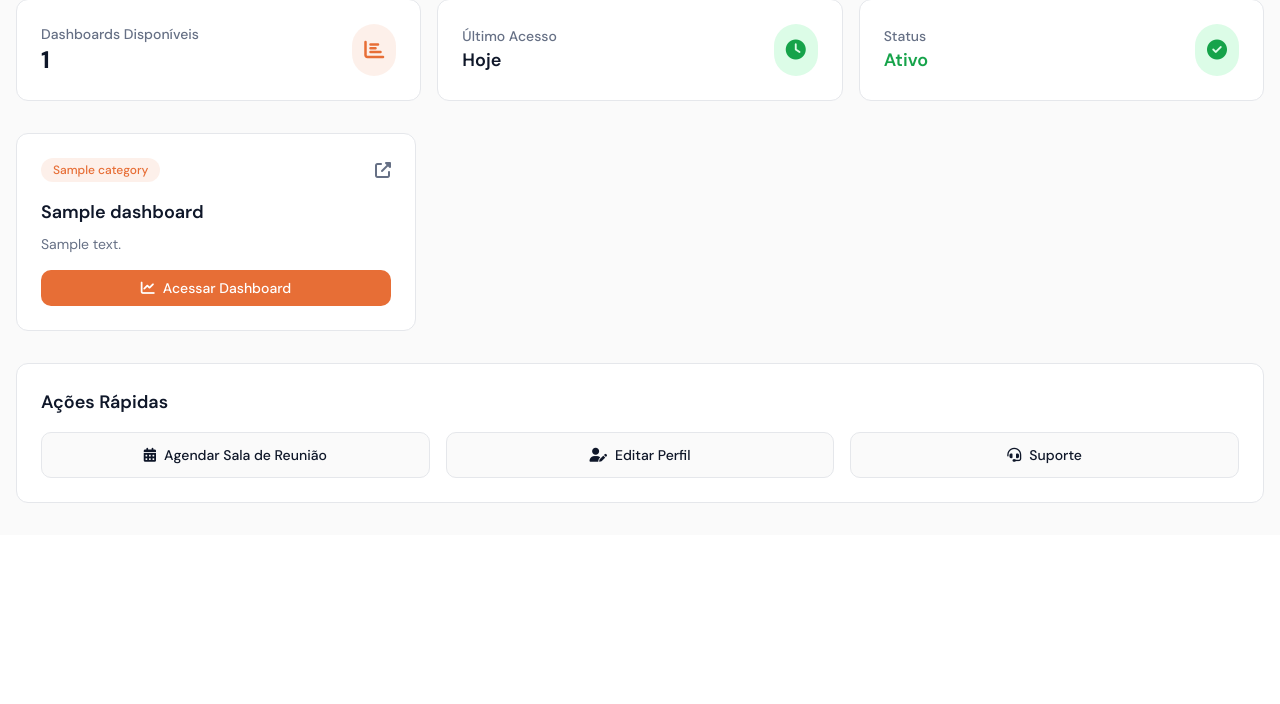
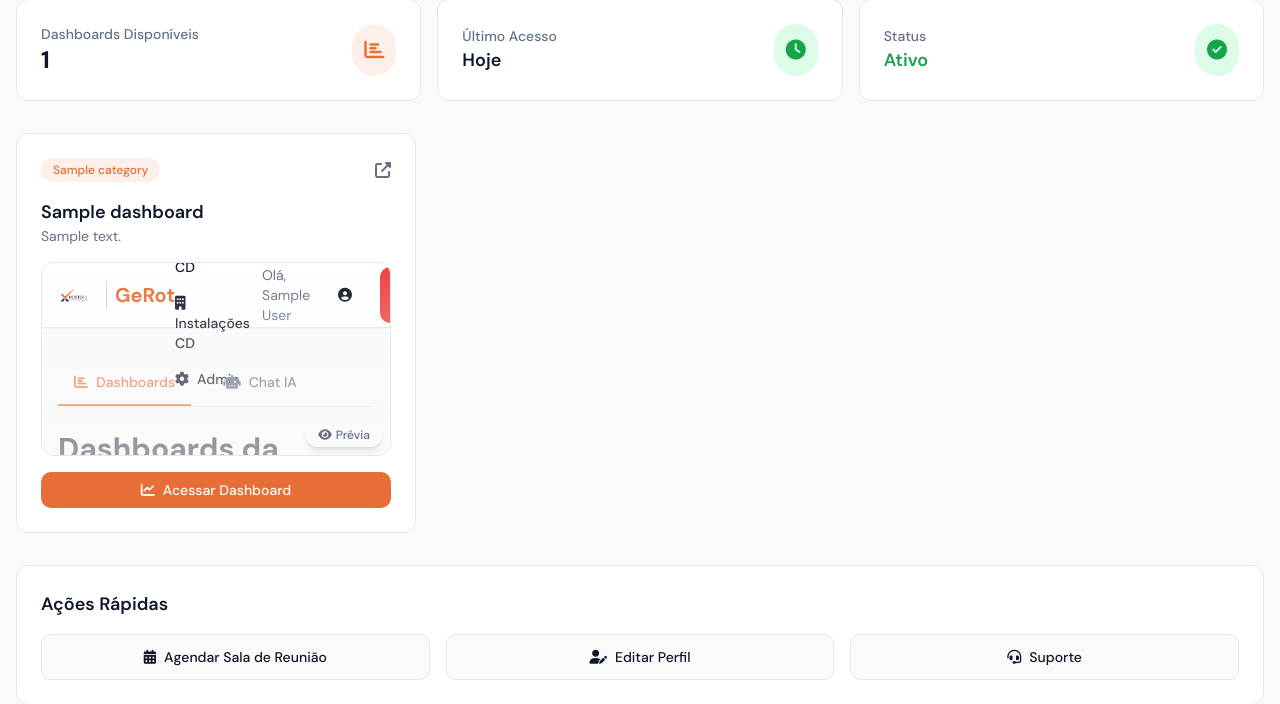
Before and after one commit to anaissiabraao/GeRot, a Flask app: page /dashboards in a window 1280 px wide. Shown: the part 269-973 px from the top of the page. Before the commit the page ends 772 px from the top, so only its background shows below. Run offline with Flask 3, Linux system fonts and the light colour scheme; the visitor is signed in with stand-in values (Sample User, id 1); a database or web service that is not in the repository returns one stand-in record (values such as "Sample title"); some libraries are stand-ins or nearby versions.

Commit message:
correções de dash

```diff
--- a/templates/team_dashboard_tailwind.html
+++ b/templates/team_dashboard_tailwind.html
@@ -132,12 +132,35 @@
                                 </span>
                                 <i class="fas fa-external-link-alt text-muted-foreground group-hover:text-primary transition-colors"></i>
                             </div>
-                            <h3 class="mb-2 text-lg font-semibold text-foreground">
+                            <h3 class="text-lg font-semibold text-foreground">
                                 {{ dashboard.title }}
                             </h3>
-                            <p class="mb-4 text-sm text-muted-foreground">
+                            <p class="text-sm text-muted-foreground">
                                 {{ dashboard.description }}
                             </p>
+                            <div class="my-4 rounded-lg border bg-muted/20 overflow-hidden shadow-inner">
+                                {% if dashboard.embed_url %}
+                                    <div class="relative">
+                                        <div class="absolute inset-0 bg-gradient-to-b from-transparent to-background/60 pointer-events-none"></div>
+                                        <iframe
+                                            src="{{ dashboard.embed_url }}"
+                                            title="Prévia de {{ dashboard.title }}"
+                                            loading="lazy"
+                                            class="h-48 w-full border-0 pointer-events-none"
+                                            allowfullscreen
+                                            referrerpolicy="no-referrer-when-downgrade">
+                                        </iframe>
+                                        <div class="absolute bottom-2 right-2 rounded-full bg-background/80 px-3 py-1 text-xs font-medium text-muted-foreground shadow-md flex items-center gap-1">
+                                            <i class="fas fa-eye"></i>
+                                            Prévia
+                                        </div>
+                                    </div>
+                                {% else %}
+                                    <div class="flex h-48 items-center justify-center text-sm text-muted-foreground">
+                                        Prévia indisponível
+                                    </div>
+                                {% endif %}
+                            </div>
                             <button onclick="openDashboard('{{ dashboard.embed_url }}', '{{ dashboard.title }}')"
                                class="inline-flex items-center justify-center w-full rounded-md bg-primary px-4 py-2 text-sm font-medium text-white hover:bg-primary/90 transition-colors cursor-pointer">
                                 <i class="fas fa-chart-line mr-2"></i>
```
